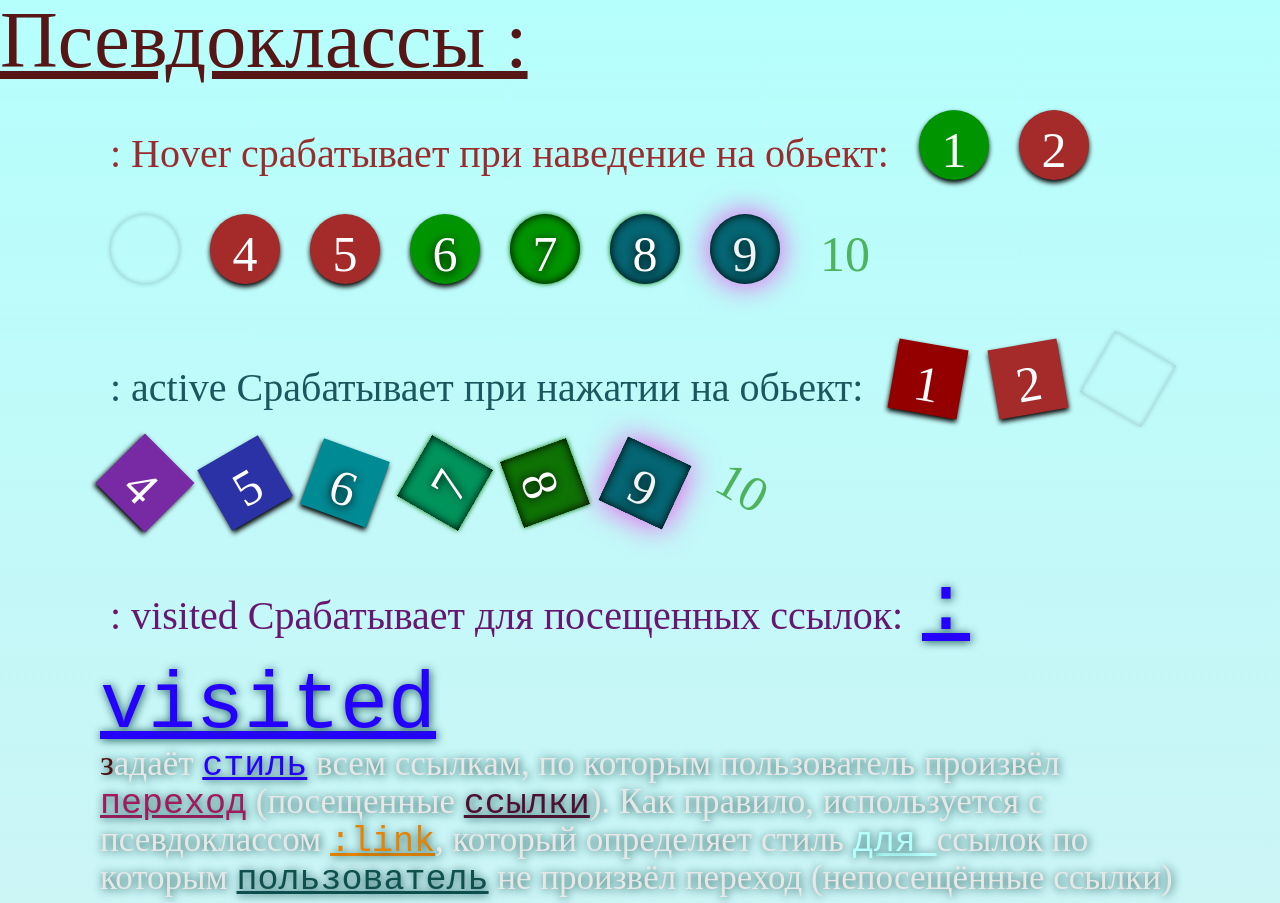
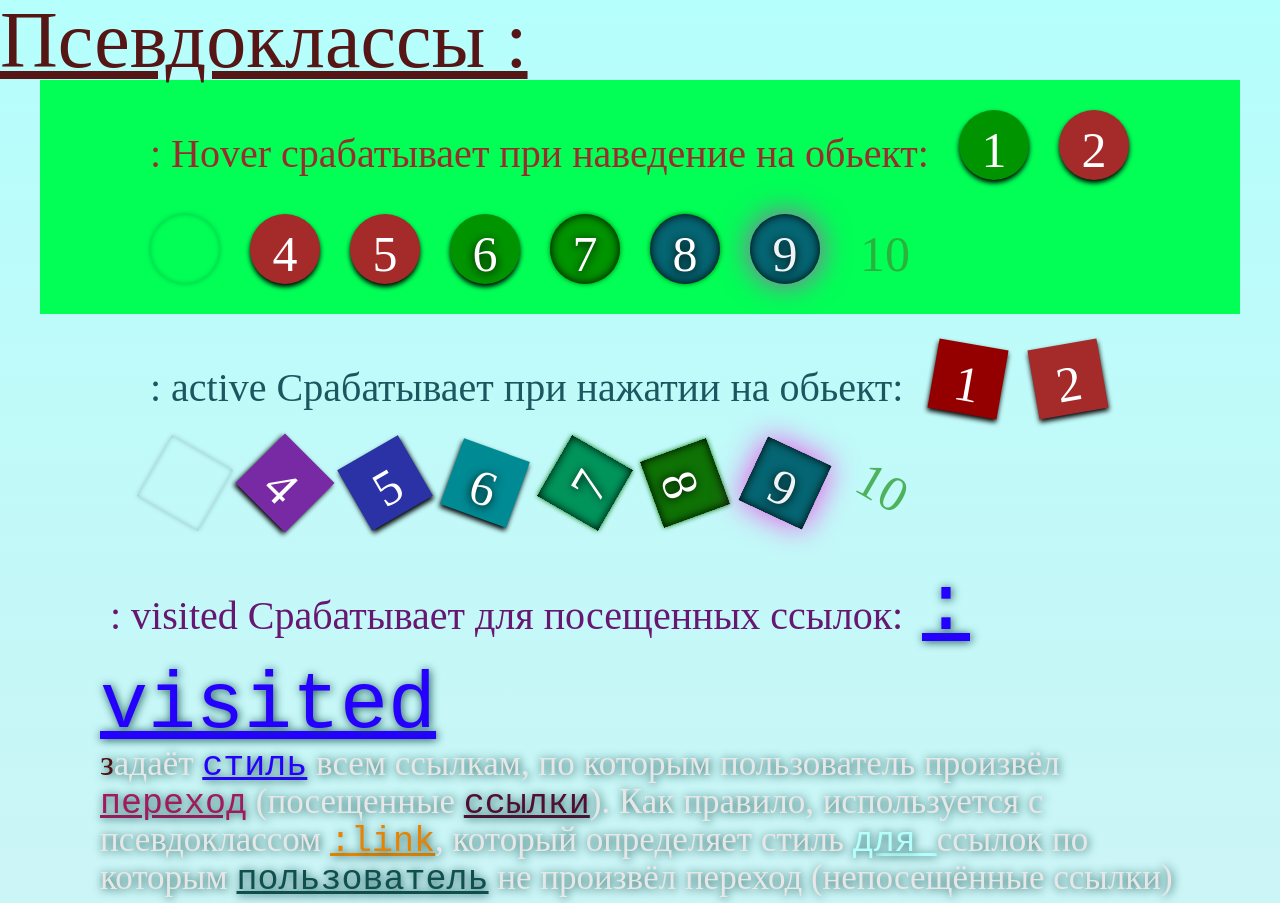
Before and after one commit to TihimVecherom/My_first_Lesson_8.1, a plain HTML site: page index.html in a window 1280 px wide. Shown: the top 903 px of the page. Drawn offline with Linux system fonts and the light colour scheme; files whose address does not match are found by name.

Commit message:
Add files via upload

```diff
--- a/css/style.css
+++ b/css/style.css
@@ -26,9 +26,11 @@
 	color: rgb(87, 22, 22);
 }
 .one{
+	max-width: 1200px;
 	max-height: 100%;
 	margin: 0 auto;
 	padding: 20px 100px 20px 100px;
+	background-color: #01ff56;
 }
 .one::before{
 	content: ": Hover срабатывает при наведение на обьект:";
@@ -178,6 +180,7 @@
 }
 
 .two{
+	max-width: 1200px;
 	max-height: 100%;
 	margin: 0 auto;
 	padding: 20px 100px 20px 100px;
```
